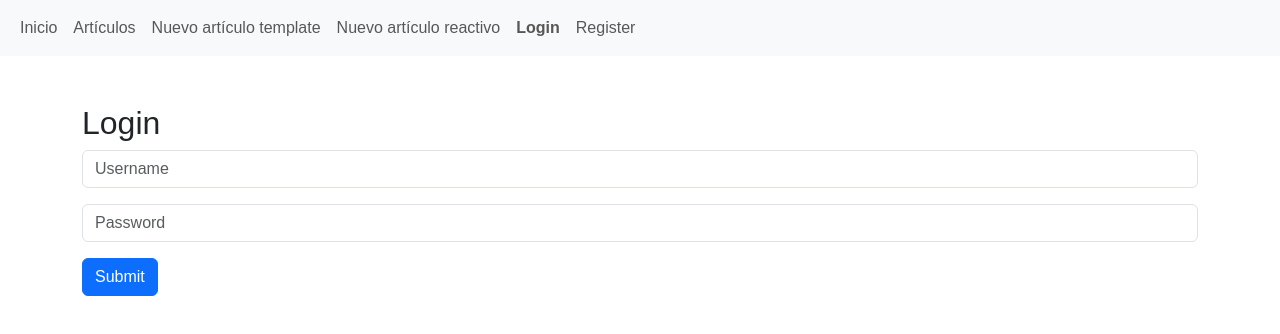
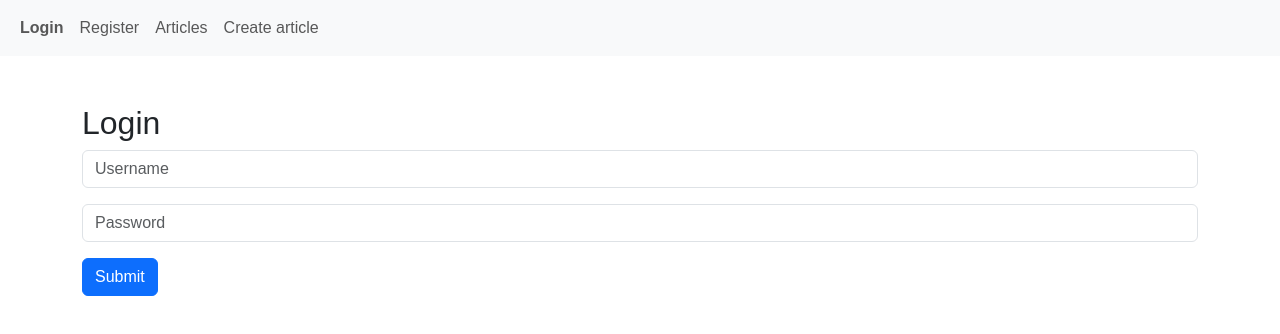
Before and after one commit to srgibosque/articles_ecommerce, an Angular app: page /login in a window 1280 px wide. Shown: the top 334 px of the page. Built offline with nearby package versions, Linux system fonts and the light colour scheme.

Commit message:
Navbar links fixed

```diff
--- a/src/app/app-routing.module.ts
+++ b/src/app/app-routing.module.ts
@@ -1,10 +1,24 @@
 import { NgModule } from '@angular/core';
 import { RouterModule, Routes } from '@angular/router';
+import { RegisterComponent } from './register/register.component';
+import { LoginComponent } from './login/login.component';
+import { ArticleNewReactiveComponent } from './article-new-reactive/article-new-reactive.component';
+import { ArticleNewTemplateComponent } from './article-new-template/article-new-template.component';
+import { ArticleDetailComponent } from './article-detail/article-detail.component';
+import { AuthGuardService } from './services/auth-guard.service';
+import { ArticleListComponent } from './article-list/article-list.component';
 
-const routes: Routes = [];
+const routes: Routes = [
+  {path: '', redirectTo: '/login', pathMatch: 'full' },
+  {path: 'articles/list', canActivate: [AuthGuardService], component: ArticleListComponent},
+  {path: 'articles/create', component: ArticleNewReactiveComponent },
+  {path: 'articles/:id', component: ArticleDetailComponent},
+  {path: 'login', component: LoginComponent },
+  {path: 'register', component: RegisterComponent }
+];
 
 @NgModule({
   imports: [RouterModule.forRoot(routes)],
   exports: [RouterModule]
 })
-export class AppRoutingModule { }
+export class AppRoutingModule {}
--- a/src/app/app.module.ts
+++ b/src/app/app.module.ts
@@ -3,7 +3,6 @@ import { BrowserModule, provideClientHydration } from '@angular/platform-browser
 import { FormsModule } from '@angular/forms';
 import { ReactiveFormsModule } from '@angular/forms';
 import { HttpClientModule,HTTP_INTERCEPTORS } from '@angular/common/http';
-import { RouterModule, Routes } from '@angular/router';
 
 import { AppRoutingModule } from './app-routing.module';
 import { AppComponent } from './app.component';
@@ -23,15 +22,6 @@ import { ArticleDetailComponent } from './article-detail/article-detail.componen
 import { ArticleAppService } from './interceptors/article-app.service';
 import { AuthGuardService } from './services/auth-guard.service';
 
-const appRoutes: Routes = [
-  {path: '', component: ArticleListComponent },
-  {path: 'articles', canActivate: [AuthGuardService], component: ArticleListComponent},
-  {path: 'articles/:id', component: ArticleDetailComponent},
-  {path: 'templateForm', component: ArticleNewTemplateComponent },
-  {path: 'reactiveForm', component: ArticleNewReactiveComponent },
-  {path: 'login', component: LoginComponent },
-  {path: 'register', component: RegisterComponent }
-];
 
 @NgModule({
   declarations: [
@@ -54,7 +44,7 @@ const appRoutes: Routes = [
     FormsModule,
     ReactiveFormsModule,
     HttpClientModule,
-    RouterModule.forRoot(appRoutes) // Register our routes to our angular app.
+    AppRoutingModule,
   ],
   providers: [
     ArticleServiceService,
--- a/src/app/navbar/navbar.component.html
+++ b/src/app/navbar/navbar.component.html
@@ -1,29 +1,6 @@
 <nav class="navbar navbar-expand-lg bg-body-tertiary">
   <div class="container-fluid">
     <ul class="navbar-nav me-auto mb-2 mb-lg-0 ">
-
-      <div class="nav-section">
-        <li class="nav-item"
-            routerLinkActive = "active"
-            [routerLinkActiveOptions] = "{exact: true}">
-            <a class="nav-link" routerLink= "/">Inicio</a>
-        </li>
-
-        <li class="nav-item"
-            routerLinkActive = "active">
-            <a class="nav-link" routerLink= "/articles">Artículos</a>
-        </li>
-
-        <li class="nav-item"
-            routerLinkActive = "active">
-            <a class="nav-link" routerLink= "/templateForm">Nuevo artículo template</a>
-        </li>
-
-        <li class="nav-item"
-            routerLinkActive = "active">
-            <a class="nav-link" routerLink= "/reactiveForm">Nuevo artículo reactivo</a>
-        </li>
-      </div>
 
       <div class="nav-section">
         <li class="nav-item"
@@ -35,6 +12,16 @@
             routerLinkActive = "active">
             <a class="nav-link" routerLink= "/register">Register</a>
         </li>
+
+        <li class="nav-item"
+            routerLinkActive = "active">
+            <a class="nav-link" routerLink= "/articles/list">Articles</a>
+        </li>
+
+        <li class="nav-item"
+            routerLinkActive = "active">
+            <a class="nav-link" routerLink= "/articles/create">Create article</a>
+        </li>
       </div>
 
     </ul>
```
